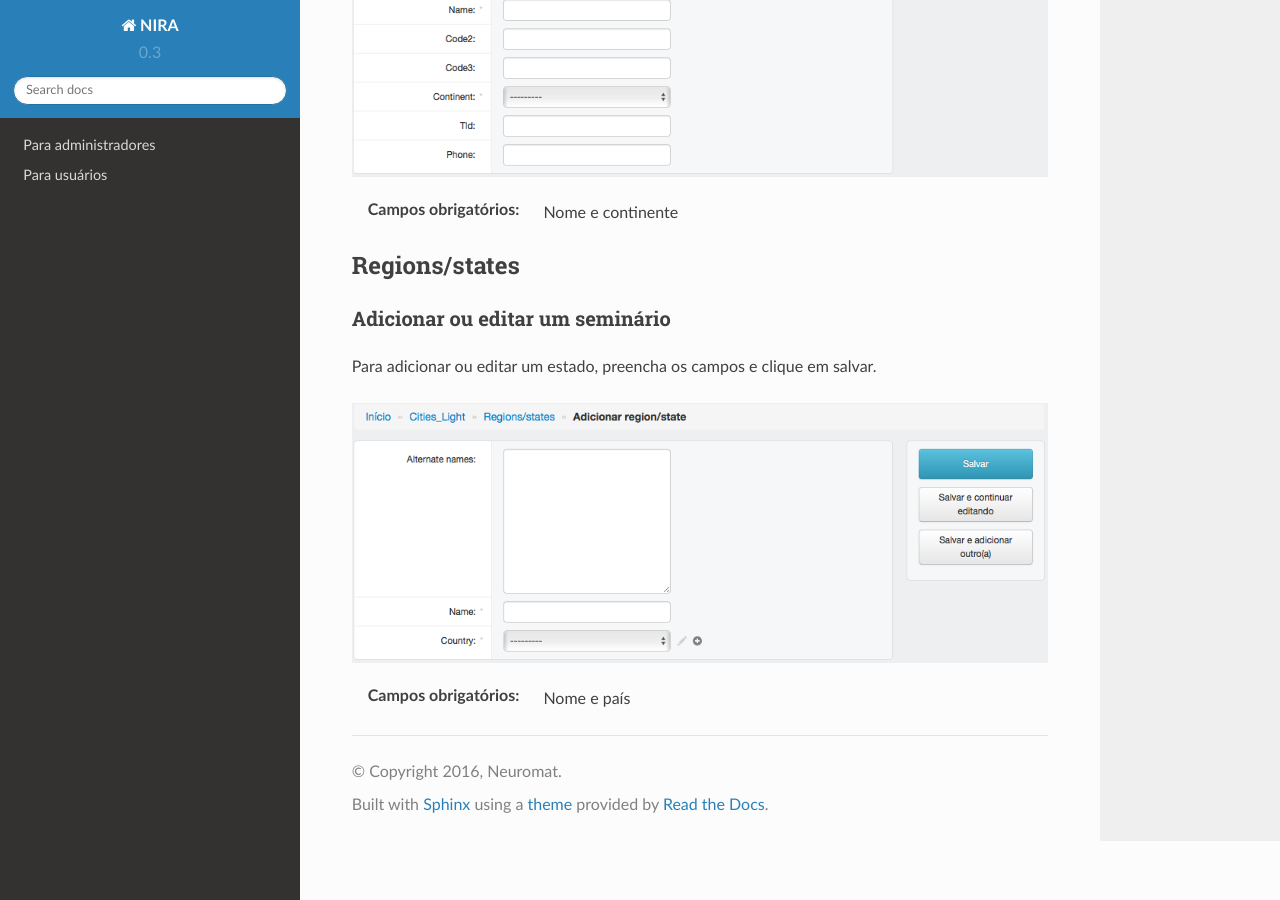
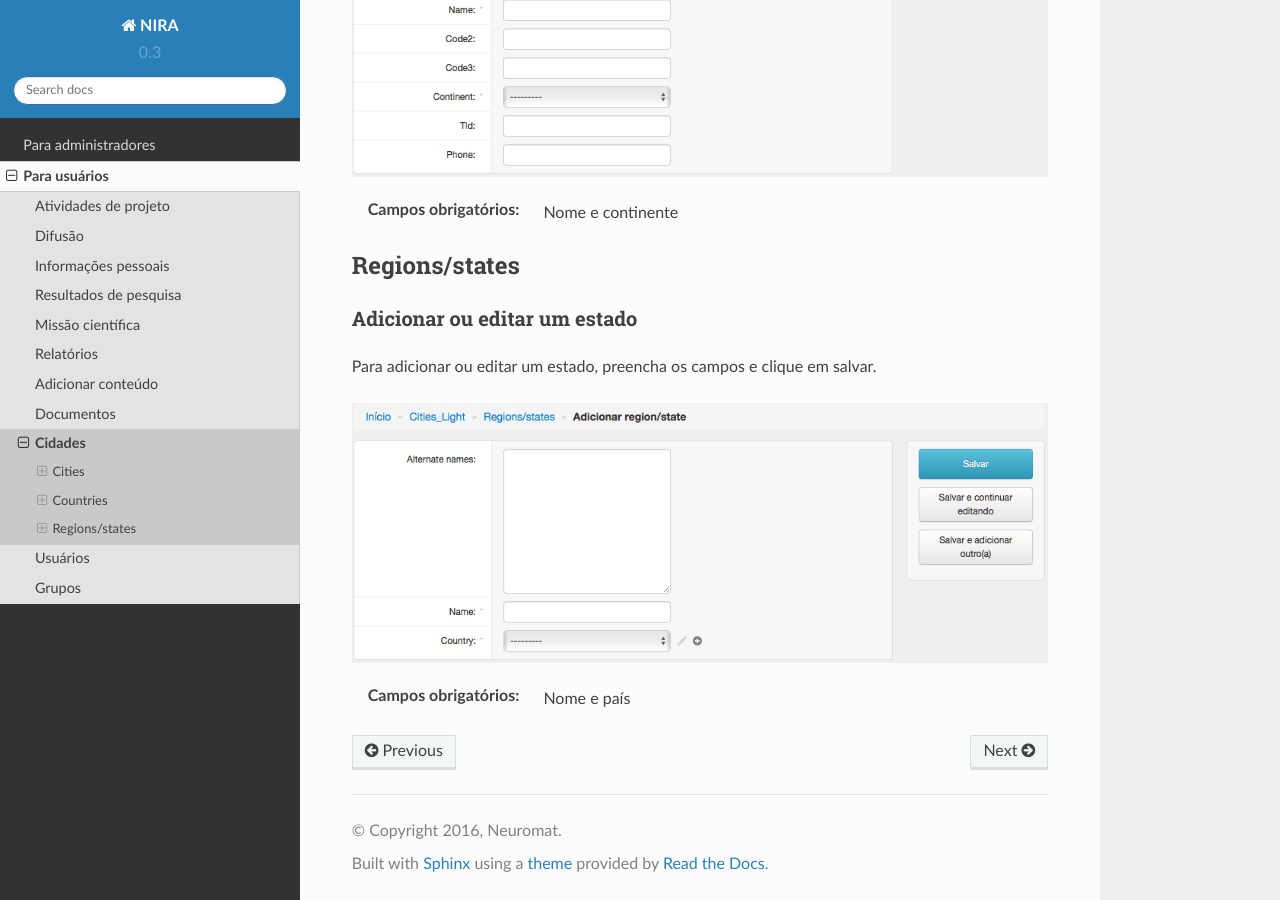
Before and after one commit to neuromat/intranet, a Sphinx documentation site: the page built from docs/source/cidades/main.rst, in a window 1280 px wide and 900 px high, scrolled down 1327 px. Built offline with Sphinx 7.4.7 and the Read the Docs theme 2.0.0, drawn with Linux system fonts in a browser that asks for light colours.

Commit message:
NIRA Docs, grupos (2)

```diff
--- a/docs/source/cidades/main.rst
+++ b/docs/source/cidades/main.rst
@@ -43,9 +43,9 @@ Para adicionar ou editar um país, preencha os campos e clique em salvar.
 Regions/states
 **************
 
---------------------------------
-Adicionar ou editar um seminário
---------------------------------
+-----------------------------
+Adicionar ou editar um estado
+-----------------------------
 
 Para adicionar ou editar um estado, preencha os campos e clique em salvar.
 
--- a/docs/source/users.rst
+++ b/docs/source/users.rst
@@ -13,3 +13,6 @@ Para usuários
    relatorios/main.rst
    adicionar_conteudo/main.rst
    documentos/main.rst
+   cidades/main.rst
+   usuarios/main.rst
+   grupos/main.rst
```
Also changed, not shown: docs/source/grupos/imagens/add_grupo.png.
